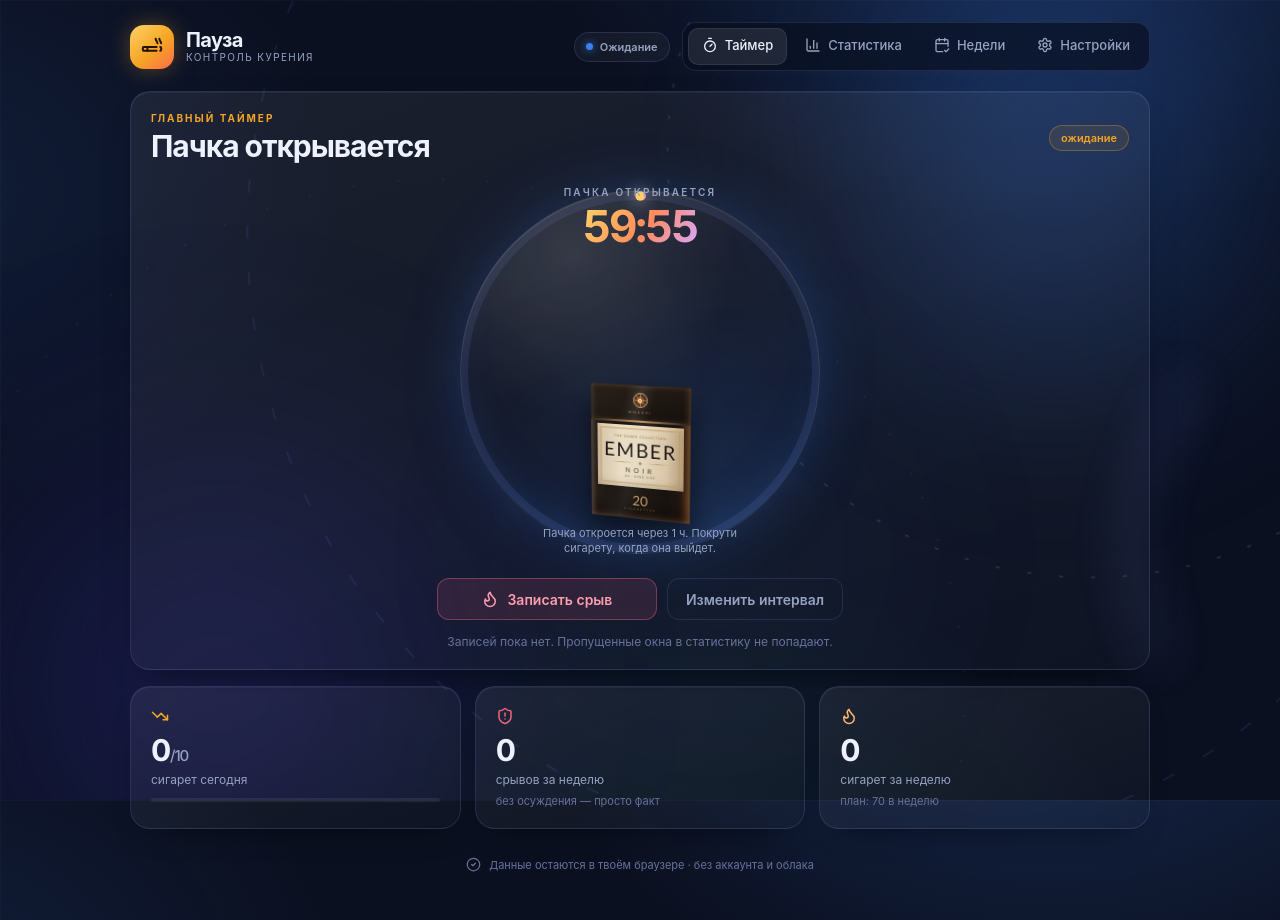
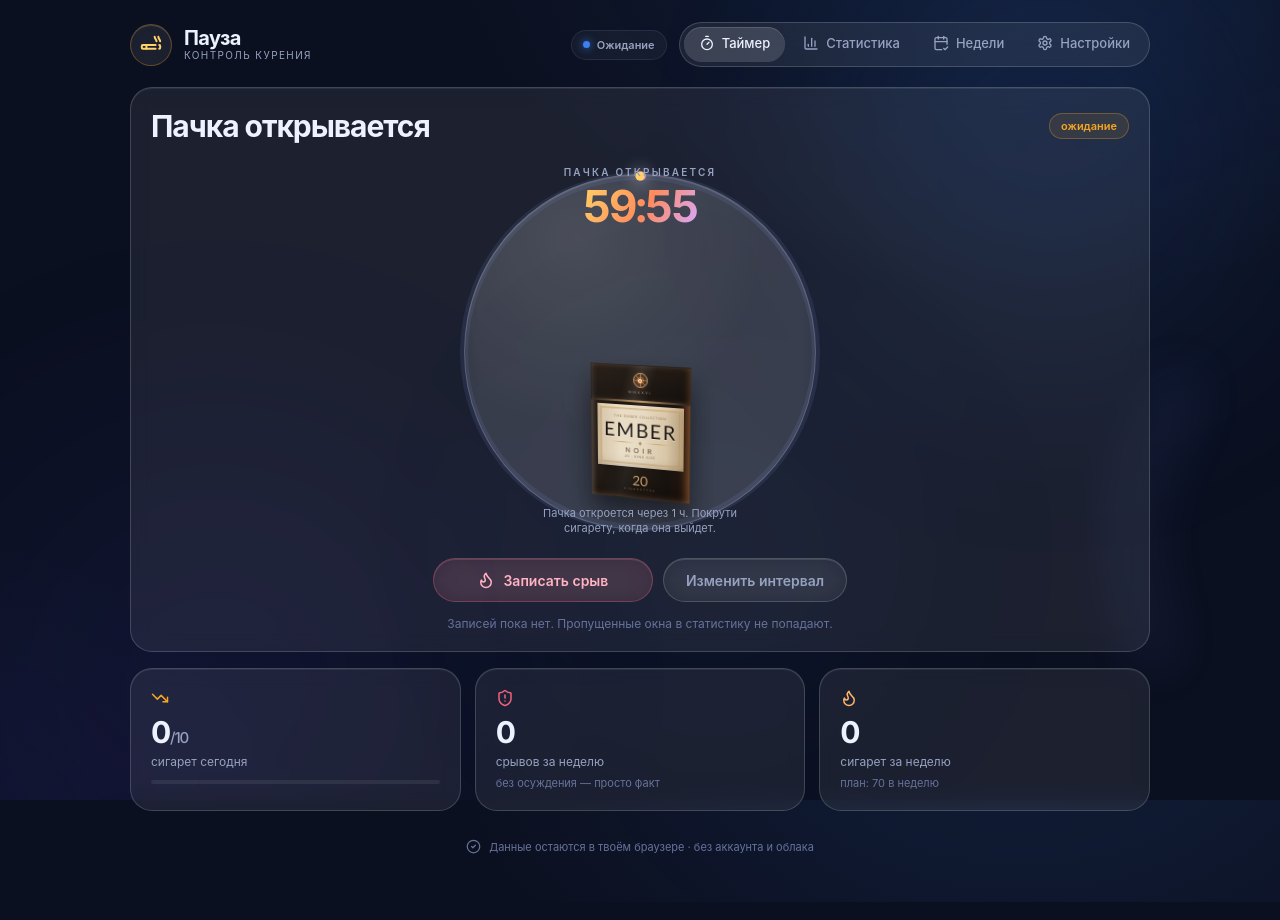
Before and after one commit to andreutatarchyk2016-crypto/pause-stop-smoke, a React (Vite) app: page / in a window 1280 px wide. Built offline with nearby package versions, Linux system fonts and the light colour scheme; a web font is replaced by a local one.

Commit message:
Упростить интерфейс и сделать кнопки круглыми стеклянными

```diff
--- a/src/styles.css
+++ b/src/styles.css
@@ -8,8 +8,10 @@
   --accent-2: #ff6b4a;
   --good: #34d399;
   --bad: #f2637d;
-  --line: rgba(148, 170, 255, 0.15);
+  --line: rgba(148, 170, 255, 0.12);
   --card: rgba(255, 255, 255, 0.04);
+  --glass: rgba(255, 255, 255, 0.07);
+  --glass-line: rgba(255, 255, 255, 0.17);
   --phase: #f5a524;
   --nav-height: 64px;
 }
@@ -23,11 +25,8 @@ body {
   font-family: Inter, -apple-system, BlinkMacSystemFont, "Segoe UI", sans-serif;
   color: var(--fg);
   background:
-    linear-gradient(rgba(148, 170, 255, 0.04) 1px, transparent 1px) 0 0 / 48px 48px,
-    linear-gradient(90deg, rgba(148, 170, 255, 0.04) 1px, transparent 1px) 0 0 / 48px 48px,
-    radial-gradient(820px 520px at 82% -12%, color-mix(in oklab, var(--phase) 20%, transparent), transparent 62%),
-    radial-gradient(720px 520px at -8% 24%, color-mix(in oklab, var(--phase) 12%, transparent), transparent 62%),
-    radial-gradient(700px 500px at 55% 110%, rgba(52, 211, 153, 0.06), transparent 62%),
+    radial-gradient(880px 600px at 80% -12%, color-mix(in oklab, var(--phase) 12%, transparent), transparent 66%),
+    radial-gradient(680px 520px at -10% 108%, rgba(79, 70, 229, 0.09), transparent 66%),
     var(--bg);
   background-attachment: fixed;
   -webkit-font-smoothing: antialiased;
@@ -64,7 +63,8 @@ input, textarea { font-size: 16px; } /* iOS не увеличивает поле
 .bg-nebula {
   position: absolute;
   border-radius: 50%;
-  filter: blur(70px);
+  filter: blur(90px);
+  opacity: 0.5;
   will-change: transform;
   animation: bg-drift 32s ease-in-out infinite alternate;
 }
@@ -100,9 +100,11 @@ input, textarea { font-size: 16px; } /* iOS не увеличивает поле
   animation-delay: -5s;
   transition: opacity 1s ease;
 }
-.bg-decor.is-ready .bg-nebula { filter: blur(85px); }
+.bg-decor.is-ready .bg-nebula { filter: blur(100px); }
 
-.bg-orbits, .bg-smoke { position: absolute; inset: 0; width: 100%; height: 100%; }
+/* Меньше лишнего движения — только мягкое свечение и лёгкий дым */
+.bg-orbits, .bg-texture { display: none; }
+.bg-smoke { position: absolute; inset: 0; width: 100%; height: 100%; }
 .orbit {
   fill: none;
   stroke: url(#orbit-gradient);
@@ -123,8 +125,8 @@ input, textarea { font-size: 16px; } /* iOS не увеличивает поле
   stroke: color-mix(in oklab, var(--phase) 45%, #a78bfa);
   stroke-width: 26;
   stroke-linecap: round;
-  filter: blur(22px);
-  opacity: 0.16;
+  filter: blur(26px);
+  opacity: 0.08;
   stroke-dasharray: 260 900;
   animation: bg-smoke-rise 18s ease-in-out infinite;
 }
@@ -181,14 +183,17 @@ input, textarea { font-size: 16px; } /* iOS не увеличивает поле
 
 .brand { display: flex; align-items: center; gap: 12px; }
 .brand-mark {
-  width: 44px;
-  height: 44px;
-  border-radius: 14px;
+  width: 42px;
+  height: 42px;
+  border-radius: 50%;
   display: grid;
   place-items: center;
-  color: #211305;
-  background: linear-gradient(140deg, #ffd166, var(--accent) 55%, var(--accent-2));
-  box-shadow: 0 0 26px -6px rgba(245, 165, 36, 0.65);
+  color: #ffd166;
+  background: var(--glass);
+  border: 1px solid rgba(245, 165, 36, 0.32);
+  box-shadow: inset 0 1px 0 rgba(255, 255, 255, 0.14);
+  backdrop-filter: blur(12px);
+  -webkit-backdrop-filter: blur(12px);
 }
 .brand-text { display: flex; flex-direction: column; line-height: 1.15; }
 .brand-text strong { font-size: 20px; letter-spacing: -0.03em; }
@@ -196,28 +201,29 @@ input, textarea { font-size: 16px; } /* iOS не увеличивает поле
 
 .segmented {
   display: flex;
-  gap: 4px;
-  padding: 5px;
-  border: 1px solid var(--line);
-  border-radius: 14px;
-  background: rgba(9, 14, 30, 0.66);
-  backdrop-filter: blur(12px);
+  gap: 3px;
+  padding: 4px;
+  border: 1px solid var(--glass-line);
+  border-radius: 999px;
+  background: var(--glass);
+  backdrop-filter: blur(14px);
+  -webkit-backdrop-filter: blur(14px);
 }
 .segmented-item {
   border: 0;
   background: transparent;
   color: var(--muted);
-  padding: 9px 14px;
-  border-radius: 10px;
+  padding: 8px 15px;
+  border-radius: 999px;
   font-size: 13px;
   font-weight: 500;
   transition: background 0.18s, color 0.18s;
 }
 .segmented-item:hover { color: var(--fg); }
 .segmented-item.is-active {
-  background: rgba(255, 255, 255, 0.09);
+  background: rgba(255, 255, 255, 0.14);
   color: var(--fg);
-  box-shadow: inset 0 0 0 1px rgba(255, 255, 255, 0.08);
+  box-shadow: inset 0 1px 0 rgba(255, 255, 255, 0.14);
 }
 .tab-label { display: inline-flex; align-items: center; gap: 7px; white-space: nowrap; }
 .header-right { display: flex; align-items: center; gap: 12px; }
@@ -255,9 +261,10 @@ input, textarea { font-size: 16px; } /* iOS не увеличивает поле
   bottom: 0;
   z-index: 30;
   padding: 6px 10px calc(6px + env(safe-area-inset-bottom));
-  background: rgba(9, 14, 30, 0.86);
-  backdrop-filter: blur(20px) saturate(150%);
-  border-top: 1px solid var(--line);
+  background: rgba(12, 17, 34, 0.6);
+  backdrop-filter: blur(22px) saturate(140%);
+  -webkit-backdrop-filter: blur(22px) saturate(140%);
+  border-top: 1px solid var(--glass-line);
 }
 .bottom-nav-item {
   flex: 1;
@@ -268,14 +275,14 @@ input, textarea { font-size: 16px; } /* iOS не увеличивает поле
   justify-content: center;
   gap: 3px;
   border: 0;
-  border-radius: 12px;
+  border-radius: 999px;
   background: transparent;
   color: var(--faint);
   font-size: 10px;
   font-weight: 600;
 }
-.bottom-nav-item.is-active { color: var(--phase); background: color-mix(in oklab, var(--phase) 10%, transparent); }
-.bottom-nav-item.is-active svg { filter: drop-shadow(0 0 7px color-mix(in oklab, var(--phase) 60%, transparent)); }
+.bottom-nav-item.is-active { color: var(--phase); background: color-mix(in oklab, var(--phase) 12%, transparent); }
+.bottom-nav-item.is-active svg { filter: none; }
 
 /* ---------- Каркас ---------- */
 .app-main { flex: 1; padding-top: 6px; }
@@ -286,47 +293,56 @@ input, textarea { font-size: 16px; } /* iOS не увеличивает поле
   justify-content: space-between;
   gap: 12px;
 }
-.section-kicker { font-size: 10px; letter-spacing: 0.2em; color: var(--accent); font-weight: 700; }
-.section-title { margin: 4px 0 0; font-size: clamp(22px, 4vw, 30px); letter-spacing: -0.035em; }
+/* Заголовки и так говорят, где мы: убираем повторяющиеся подписи-кикеры */
+.section-kicker { display: none; }
+.section-title { margin: 0; font-size: clamp(22px, 4vw, 30px); letter-spacing: -0.035em; }
 .card-title-row h3 { margin: 0; font-size: 16px; letter-spacing: -0.01em; }
 .muted { color: var(--muted); font-size: 12px; }
-.hint-card { color: var(--muted); font-size: 12px; line-height: 1.6; margin: 0; }
-.hint-card code { color: var(--accent); background: rgba(245, 165, 36, 0.1); padding: 1px 5px; border-radius: 5px; }
+.hint-card { display: none; }
 .empty { color: var(--muted); font-size: 13px; margin: 4px 0 0; }
 
 .card {
-  background: linear-gradient(160deg, rgba(255, 255, 255, 0.065), rgba(255, 255, 255, 0.018));
-  border: 1px solid var(--line);
-  border-radius: 20px;
+  background: var(--glass);
+  border: 1px solid var(--glass-line);
+  border-radius: 22px;
   padding: 20px;
-  box-shadow: inset 0 1px 0 rgba(255, 255, 255, 0.05), 0 14px 34px -22px rgba(0, 0, 0, 0.9);
+  box-shadow: inset 0 1px 0 rgba(255, 255, 255, 0.07);
+  backdrop-filter: blur(10px);
+  -webkit-backdrop-filter: blur(10px);
 }
 .card-description { color: var(--muted); font-size: 13px; margin: 8px 0 14px; line-height: 1.5; }
 
 /* ---------- Кнопки и бейджи ---------- */
+/* Круглые стеклянные кнопки — единый язык для всех экранов */
 .button {
   display: inline-flex;
   align-items: center;
   justify-content: center;
   gap: 8px;
-  border-radius: 12px;
-  padding: 11px 18px;
+  border-radius: 999px;
+  padding: 12px 22px;
   font-size: 14px;
   font-weight: 600;
-  border: 1px solid transparent;
-  transition: transform 0.15s, filter 0.15s, background 0.15s;
+  color: var(--fg);
+  border: 1px solid var(--glass-line);
+  background: var(--glass);
+  backdrop-filter: blur(14px) saturate(140%);
+  -webkit-backdrop-filter: blur(14px) saturate(140%);
+  box-shadow: inset 0 1px 0 rgba(255, 255, 255, 0.12);
+  transition: transform 0.15s, background 0.15s, border-color 0.15s;
 }
-.button:hover { transform: translateY(-1px); filter: brightness(1.08); }
-.button:active { transform: translateY(0); }
-.button-sm { padding: 8px 12px; font-size: 12px; }
+.button:hover { transform: translateY(-1px); background: rgba(255, 255, 255, 0.12); }
+.button:active { transform: scale(0.98); }
+.button-sm { padding: 8px 15px; font-size: 12px; }
 .button-primary {
-  color: #211305;
-  background: linear-gradient(140deg, #ffd166, var(--accent) 55%, var(--accent-2));
-  box-shadow: 0 10px 26px -12px rgba(245, 165, 36, 0.8);
+  color: #ffe7b8;
+  background: linear-gradient(140deg, rgba(255, 209, 102, 0.22), rgba(245, 165, 36, 0.13));
+  border-color: rgba(245, 165, 36, 0.38);
+  box-shadow: inset 0 1px 0 rgba(255, 231, 180, 0.2), 0 8px 24px -14px rgba(245, 165, 36, 0.7);
 }
-.button-danger { color: #ff9db0; background: rgba(242, 99, 125, 0.12); border-color: rgba(242, 99, 125, 0.4); }
-.button-ghost { color: var(--muted); background: transparent; border-color: var(--line); }
-.button-outline { color: var(--fg); background: rgba(255, 255, 255, 0.04); border-color: var(--line); }
+.button-danger { color: #ffb3c3; background: rgba(242, 99, 125, 0.12); border-color: rgba(242, 99, 125, 0.32); }
+.button-ghost { color: var(--muted); background: rgba(255, 255, 255, 0.03); }
+.button-outline { color: var(--fg); background: rgba(255, 255, 255, 0.05); }
 .button.wide { min-width: 220px; }
 
 .badge {
@@ -355,19 +371,15 @@ input, textarea { font-size: 16px; } /* iOS не увеличивает поле
 .dial::before {
   content: "";
   position: absolute;
-  inset: 5%;
+  inset: 6%;
   border-radius: 50%;
   background:
-    radial-gradient(circle at 32% 18%, rgba(255, 255, 255, 0.11), transparent 42%),
-    radial-gradient(circle at 70% 85%, color-mix(in oklab, var(--phase) 13%, transparent), transparent 55%),
-    linear-gradient(160deg, rgba(255, 255, 255, 0.045), transparent 65%);
-  border: 1px solid rgba(255, 255, 255, 0.08);
-  box-shadow:
-    inset 0 1px 0 rgba(255, 255, 255, 0.14),
-    inset 0 -30px 60px -40px color-mix(in oklab, var(--phase) 45%, transparent),
-    0 0 70px -25px color-mix(in oklab, var(--phase) 55%, transparent);
-  backdrop-filter: blur(7px);
-  -webkit-backdrop-filter: blur(7px);
+    radial-gradient(circle at 32% 18%, rgba(255, 255, 255, 0.08), transparent 50%),
+    var(--glass);
+  border: 1px solid var(--glass-line);
+  box-shadow: inset 0 1px 0 rgba(255, 255, 255, 0.11);
+  backdrop-filter: blur(8px);
+  -webkit-backdrop-filter: blur(8px);
 }
 .dial-ring { width: 100%; height: 100%; overflow: visible; position: relative; z-index: 1; }
 .ring-track { fill: none; stroke: rgba(148, 170, 255, 0.1); stroke-width: 8; }
@@ -409,11 +421,11 @@ input, textarea { font-size: 16px; } /* iOS не увеличивает поле
   fill: none;
   stroke-width: 2;
   stroke-dasharray: 2 17;
-  opacity: 0.55;
+  opacity: 0.25;
   transform-origin: 200px 200px;
   animation: ring-spin 26s linear infinite;
 }
-.dial-ready .ring-shimmer { animation-duration: 12s; opacity: 0.75; }
+.dial-ready .ring-shimmer { animation-duration: 12s; opacity: 0.4; }
 .ring-cap { filter: drop-shadow(0 0 8px currentColor); }
 
 /* ---------- Пачка и 3D-сигарета ---------- */
@@ -763,10 +775,10 @@ input, textarea { font-size: 16px; } /* iOS не увеличивает поле
   display: flex;
   align-items: center;
   gap: 12px;
-  padding: 11px 13px;
-  border-radius: 13px;
-  background: rgba(255, 255, 255, 0.035);
-  border: 1px solid var(--line);
+  padding: 11px 14px;
+  border-radius: 16px;
+  background: var(--glass);
+  border: 1px solid var(--glass-line);
 }
 .event-time { font-weight: 600; font-size: 13px; min-width: 112px; }
 .event-time span { color: var(--faint); font-weight: 400; margin-left: 5px; font-size: 11px; }
@@ -777,11 +789,12 @@ input, textarea { font-size: 16px; } /* iOS не увеличивает поле
   flex: none;
   display: grid;
   place-items: center;
-  border-radius: 9px;
+  border-radius: 50%;
   border: 1px solid transparent;
   color: var(--faint);
+  background: var(--glass);
 }
-.event-delete:hover { color: var(--bad); border-color: rgba(242, 99, 125, 0.3); background: rgba(242, 99, 125, 0.08); }
+.event-delete:hover { color: var(--bad); border-color: rgba(242, 99, 125, 0.3); background: rgba(242, 99, 125, 0.1); }
 .review-row {
   width: 100%;
   color: var(--fg);
@@ -829,16 +842,18 @@ input, textarea { font-size: 16px; } /* iOS не увеличивает поле
   align-items: center;
   gap: 4px;
   padding: 5px;
-  border: 1px solid var(--line);
-  border-radius: 13px;
-  background: rgba(9, 14, 30, 0.5);
+  border: 1px solid var(--glass-line);
+  border-radius: 999px;
+  background: var(--glass);
+  backdrop-filter: blur(12px);
+  -webkit-backdrop-filter: blur(12px);
 }
 .stepper button {
   width: 34px;
   height: 34px;
-  border: 0;
-  border-radius: 9px;
-  background: rgba(255, 255, 255, 0.06);
+  border: 1px solid rgba(255, 255, 255, 0.1);
+  border-radius: 50%;
+  background: rgba(255, 255, 255, 0.07);
   color: var(--fg);
   font-size: 19px;
   line-height: 1;
@@ -849,11 +864,11 @@ input, textarea { font-size: 16px; } /* iOS не увеличивает поле
 .stepper-value span { font-size: 11px; color: var(--muted); }
 .presets { display: flex; flex-wrap: wrap; gap: 8px; margin-top: 14px; }
 .preset {
-  border: 1px solid var(--line);
-  background: rgba(255, 255, 255, 0.035);
+  border: 1px solid var(--glass-line);
+  background: var(--glass);
   color: var(--muted);
-  border-radius: 10px;
-  padding: 8px 12px;
+  border-radius: 999px;
+  padding: 8px 14px;
   font-size: 12px;
 }
 .preset.is-active { color: var(--accent); border-color: rgba(245, 165, 36, 0.45); background: rgba(245, 165, 36, 0.1); }
@@ -870,14 +885,16 @@ input, textarea { font-size: 16px; } /* iOS не увеличивает поле
   backdrop-filter: blur(8px);
 }
 .modal {
-  width: min(560px, 100%);
+  width: min(520px, 100%);
   max-height: 92vh;
   overflow: auto;
-  border-radius: 24px;
-  border: 1px solid rgba(148, 170, 255, 0.24);
-  background: linear-gradient(160deg, #161d34, #0c1122);
+  border-radius: 26px;
+  border: 1px solid var(--glass-line);
+  background: rgba(17, 23, 43, 0.86);
+  backdrop-filter: blur(26px) saturate(140%);
+  -webkit-backdrop-filter: blur(26px) saturate(140%);
   padding: 24px;
-  box-shadow: 0 30px 80px -20px rgba(0, 0, 0, 0.9);
+  box-shadow: inset 0 1px 0 rgba(255, 255, 255, 0.09), 0 30px 80px -24px rgba(0, 0, 0, 0.8);
 }
 .modal-head { display: flex; align-items: flex-start; justify-content: space-between; gap: 12px; }
 .modal-head h2 { margin: 5px 0 0; font-size: 21px; letter-spacing: -0.03em; }
@@ -886,10 +903,12 @@ input, textarea { font-size: 16px; } /* iOS не увеличивает поле
   height: 34px;
   display: grid;
   place-items: center;
-  border-radius: 10px;
-  border: 1px solid var(--line);
-  background: rgba(255, 255, 255, 0.05);
+  border-radius: 50%;
+  border: 1px solid var(--glass-line);
+  background: var(--glass);
   color: var(--muted);
+  backdrop-filter: blur(10px);
+  -webkit-backdrop-filter: blur(10px);
 }
 .modal-intro { color: var(--muted); font-size: 13px; line-height: 1.5; margin: 14px 0 4px; }
 .review-options { display: flex; flex-direction: column; gap: 8px; }
@@ -898,10 +917,10 @@ input, textarea { font-size: 16px; } /* iOS не увеличивает поле
   align-items: center;
   gap: 11px;
   text-align: left;
-  padding: 11px 13px;
-  border-radius: 13px;
-  border: 1px solid var(--line);
-  background: rgba(255, 255, 255, 0.035);
+  padding: 11px 14px;
+  border-radius: 999px;
+  border: 1px solid var(--glass-line);
+  background: var(--glass);
   color: var(--fg);
 }
 .review-option.is-active { border-color: rgba(245, 165, 36, 0.5); background: rgba(245, 165, 36, 0.09); }
@@ -909,7 +928,7 @@ input, textarea { font-size: 16px; } /* iOS не увеличивает поле
 .review-option strong { font-size: 13px; }
 .review-option small { font-size: 11px; color: var(--muted); }
 .radio-dot { width: 16px; height: 16px; border-radius: 50%; border: 2px solid var(--faint); flex: none; }
-.review-option.is-active .radio-dot { border-color: var(--accent); box-shadow: inset 0 0 0 3px #161d34, inset 0 0 0 9px var(--accent); }
+.review-option.is-active .radio-dot { border-color: var(--accent); box-shadow: inset 0 0 0 3px rgba(17, 23, 43, 0.95), inset 0 0 0 9px var(--accent); }
 .modal-actions { display: flex; justify-content: flex-end; gap: 10px; margin-top: 22px; }
 
 /* ---------- Подвал и тост ---------- */
@@ -932,13 +951,15 @@ input, textarea { font-size: 16px; } /* iOS не увеличивает поле
   align-items: center;
   gap: 9px;
   max-width: min(92vw, 520px);
-  padding: 12px 18px;
-  border-radius: 14px;
-  border: 1px solid rgba(52, 211, 153, 0.35);
-  background: #12241f;
+  padding: 12px 20px;
+  border-radius: 999px;
+  border: 1px solid rgba(52, 211, 153, 0.32);
+  background: rgba(18, 36, 31, 0.82);
+  backdrop-filter: blur(16px);
+  -webkit-backdrop-filter: blur(16px);
   color: #d8fff0;
   font-size: 13px;
-  box-shadow: 0 16px 40px -12px rgba(0, 0, 0, 0.8);
+  box-shadow: 0 12px 32px -14px rgba(0, 0, 0, 0.8);
 }
 .sr-only { position: absolute; width: 1px; height: 1px; overflow: hidden; clip: rect(0 0 0 0); }
 
@@ -954,7 +975,7 @@ input, textarea { font-size: 16px; } /* iOS не увеличивает поле
     gap: 10px;
     background: linear-gradient(to bottom, rgba(11, 16, 32, 0.92), rgba(11, 16, 32, 0));
   }
-  .brand-mark { width: 40px; height: 40px; border-radius: 12px; }
+  .brand-mark { width: 40px; height: 40px; border-radius: 50%; }
   .brand-text strong { font-size: 18px; }
   .brand-text span { display: none; }
   .header-tabs { display: none; }
```
Also changed, not shown: 1 other file (tests, documents, lock files or other folders).
